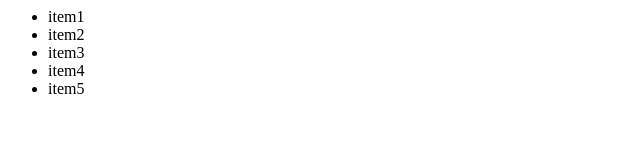
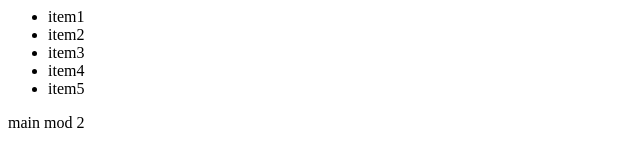
Before and after one commit to chencym321/test, a plain HTML site: page index.html in a window 1280 px wide. Shown: the full height of the page, 0-640 px from the left. Drawn offline with Linux system fonts and the light colour scheme.

Commit message:
main mod 2

```diff
--- a/index.html
+++ b/index.html
@@ -9,5 +9,8 @@
                 <li>item5</li>
             </ul>
         </m1>
+        <m2>
+            <div>main mod 2</div>
+        </m2>
     </body>
 </html>
```
